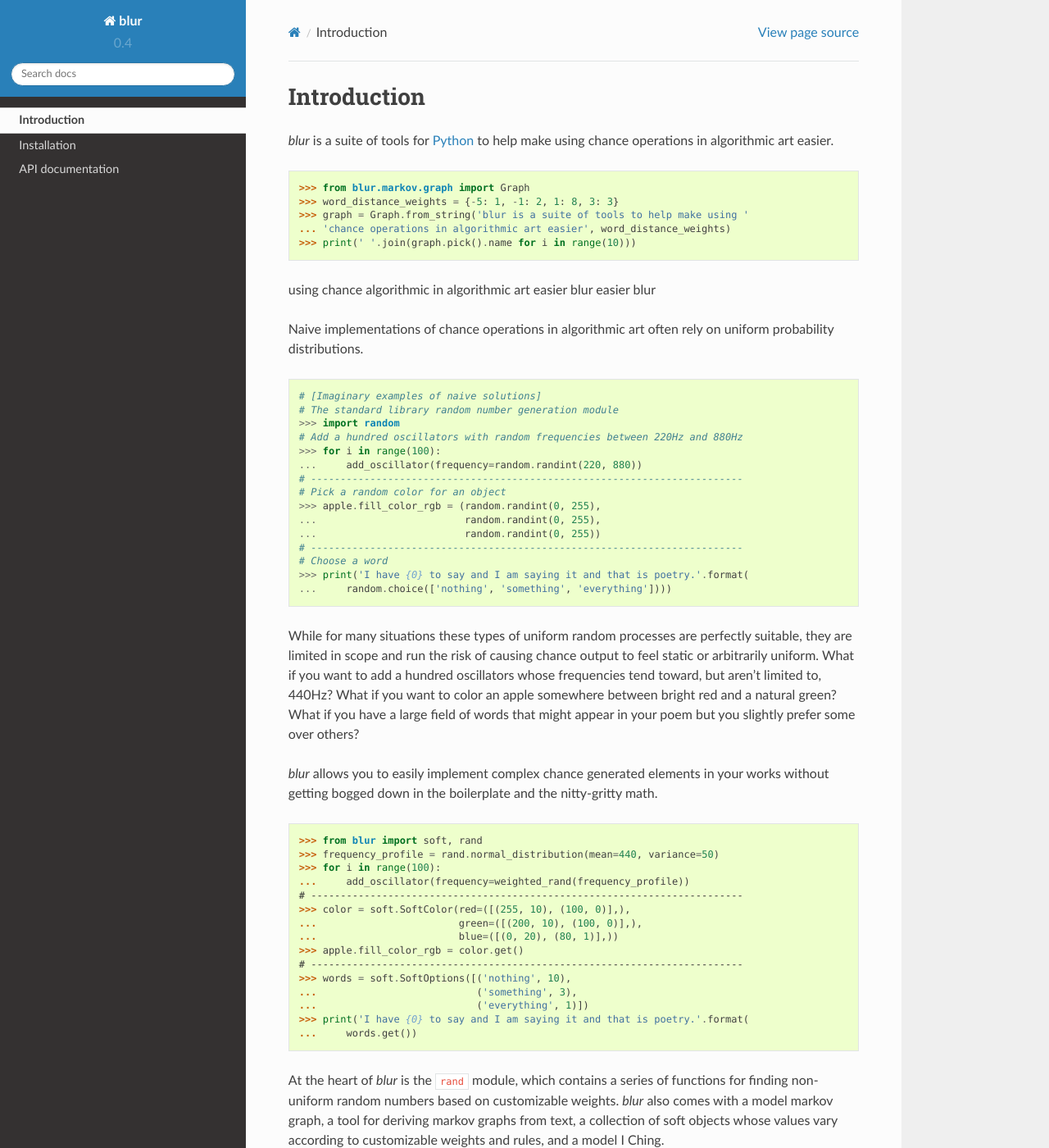
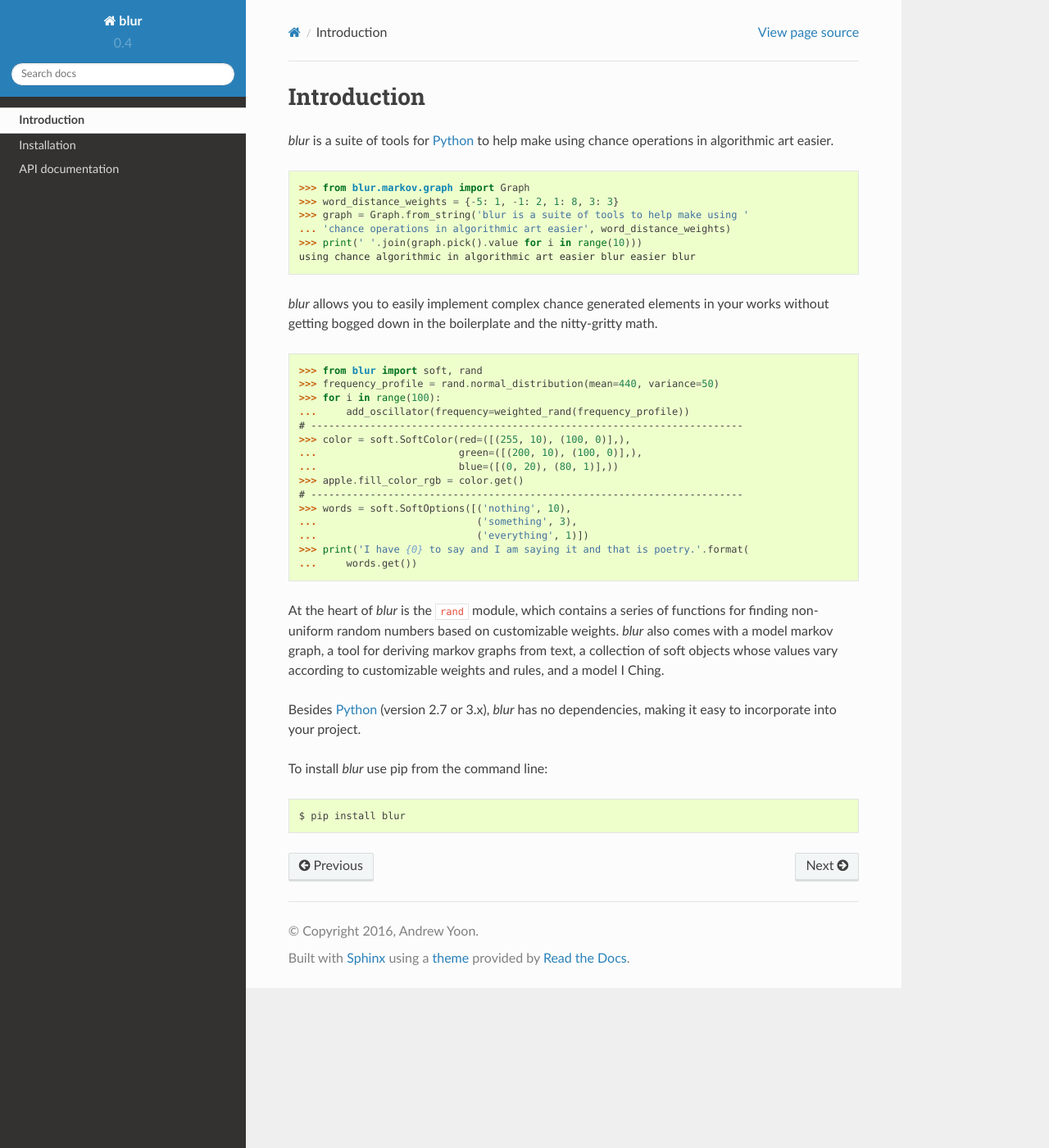
Before and after one commit to ajyoon/blur, a Sphinx documentation site: the page built from doc/source/Introduction.rst, in a window 1280 px wide and 1400 px high. Shown: the whole window at 82% size. Built offline with Sphinx 7.4.7 and the Read the Docs theme 2.0.0, drawn with Linux system fonts in a browser that asks for light colours.

Commit message:
Trim introduction

```diff
--- a/doc/source/Introduction.rst
+++ b/doc/source/Introduction.rst
@@ -8,36 +8,8 @@ using chance operations in algorithmic art easier. ::
     >>> word_distance_weights = {-5: 1, -1: 2, 1: 8, 3: 3}
     >>> graph = Graph.from_string('blur is a suite of tools to help make using '
     ... 'chance operations in algorithmic art easier', word_distance_weights)
-    >>> print(' '.join(graph.pick().name for i in range(10)))
-
-using chance algorithmic in algorithmic art easier blur easier blur
-
-Naive implementations of chance operations in algorithmic art often rely
-on uniform probability distributions. ::
-
-    # [Imaginary examples of naive solutions]
-    # The standard library random number generation module
-    >>> import random
-    # Add a hundred oscillators with random frequencies between 220Hz and 880Hz
-    >>> for i in range(100):
-    ...     add_oscillator(frequency=random.randint(220, 880))
-    # -------------------------------------------------------------------------
-    # Pick a random color for an object
-    >>> apple.fill_color_rgb = (random.randint(0, 255),
-    ...                         random.randint(0, 255),
-    ...                         random.randint(0, 255))
-    # -------------------------------------------------------------------------
-    # Choose a word
-    >>> print('I have {0} to say and I am saying it and that is poetry.'.format(
-    ...     random.choice(['nothing', 'something', 'everything'])))
-
-While for many situations these types of uniform random processes are perfectly
-suitable, they are limited in scope and run the risk of causing chance output
-to feel static or arbitrarily uniform. What if you want to add a hundred
-oscillators whose frequencies tend toward, but aren't limited to, 440Hz? What
-if you want to color an apple somewhere between bright red and a natural green?
-What if you have a large field of words that might appear in your poem but you
-slightly prefer some over others?
+    >>> print(' '.join(graph.pick().value for i in range(10)))
+    using chance algorithmic in algorithmic art easier blur easier blur
 
 *blur* allows you to easily implement complex chance generated elements
 in your works without getting bogged down in the boilerplate and the
```
